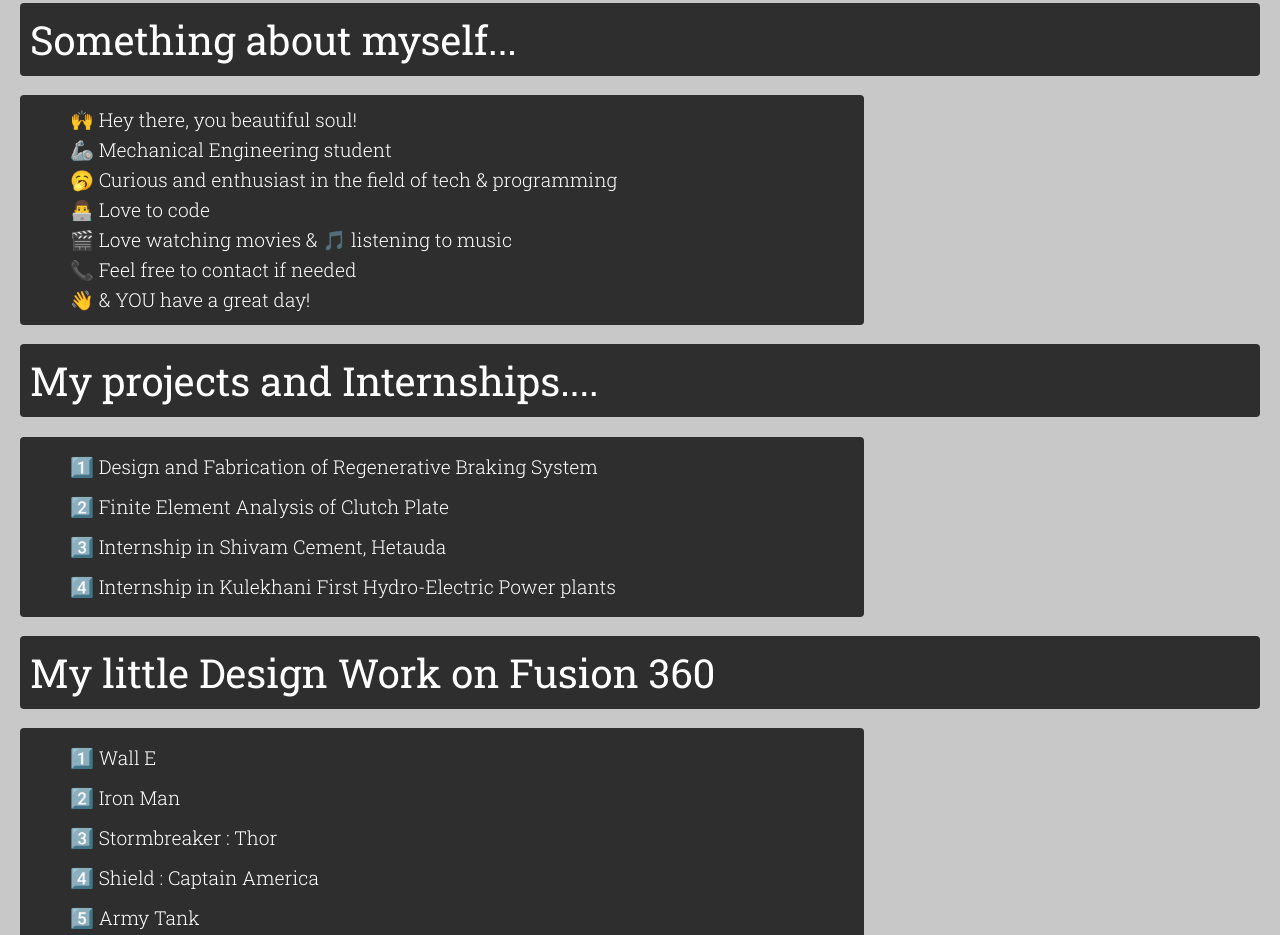
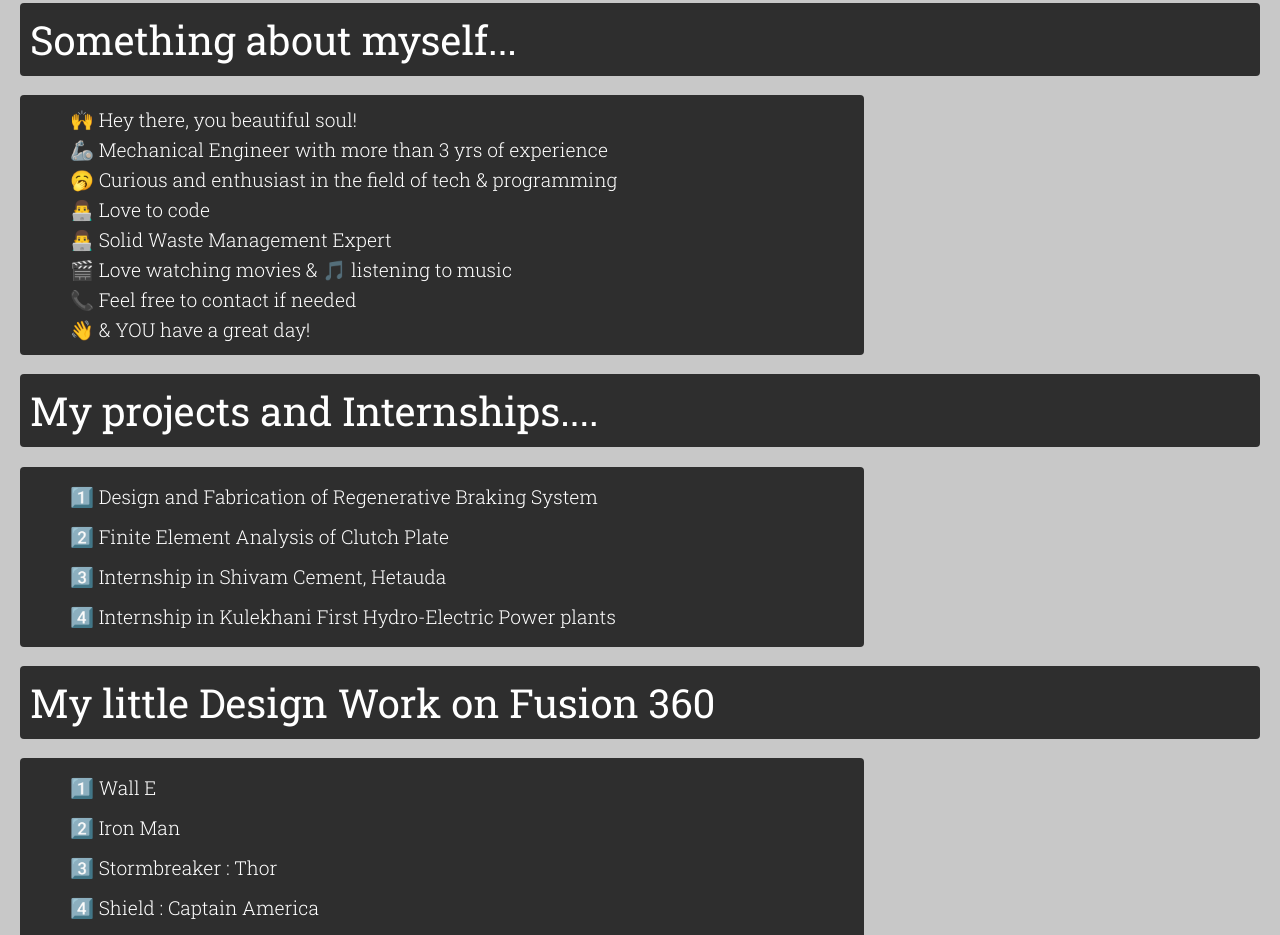
Before and after one commit to iammeelan/iammeelan.github.io, a plain HTML site: page index.html in a window 1280 px wide. Shown: the part 817-1752 px from the top of the page. Drawn offline with Linux system fonts and the light colour scheme; a web font is replaced by a local one.

Commit message:
Update index.html

```diff
--- a/index.html
+++ b/index.html
@@ -22,9 +22,10 @@
     <span>Something about myself... </span>
     <ul>
       <li>🙌 Hey there, you beautiful soul!</li>
-      <li>🦾 Mechanical Engineering student</li>
+      <li>🦾 Mechanical Engineer with more than 3 yrs of experience</li>
       <li>🥱 Curious and enthusiast in the field of tech & programming</li>
       <li>👨‍💻 Love to code</li>
+	<li>👨‍💻 Solid Waste Management Expert </li>
       <li>🎬 Love watching movies & 🎵 listening to music</li>
       <li>📞 Feel free to contact if needed</li>
       <li>👋 & YOU have a great day!</li>
@@ -48,7 +49,7 @@
   	<span>Feel Free to Contact me ! </span>
   	<ul>
   		<a class="fab fa-facebook" href="https://www.facebook.com/iammeelan"><span> / iammeelan</span></a><br>
-  		<a class="fab fa-instagram" href="https://www.instagram.com/i_ammeelan" target="new"><span> / i_ammeelan</span></a>
+  		<a class="fab fa-instagram" href="https://www.instagram.com/_milan_lamichhane" target="new"><span> / i_ammeelan</span></a>
     </ul>
 
   </div>
```
